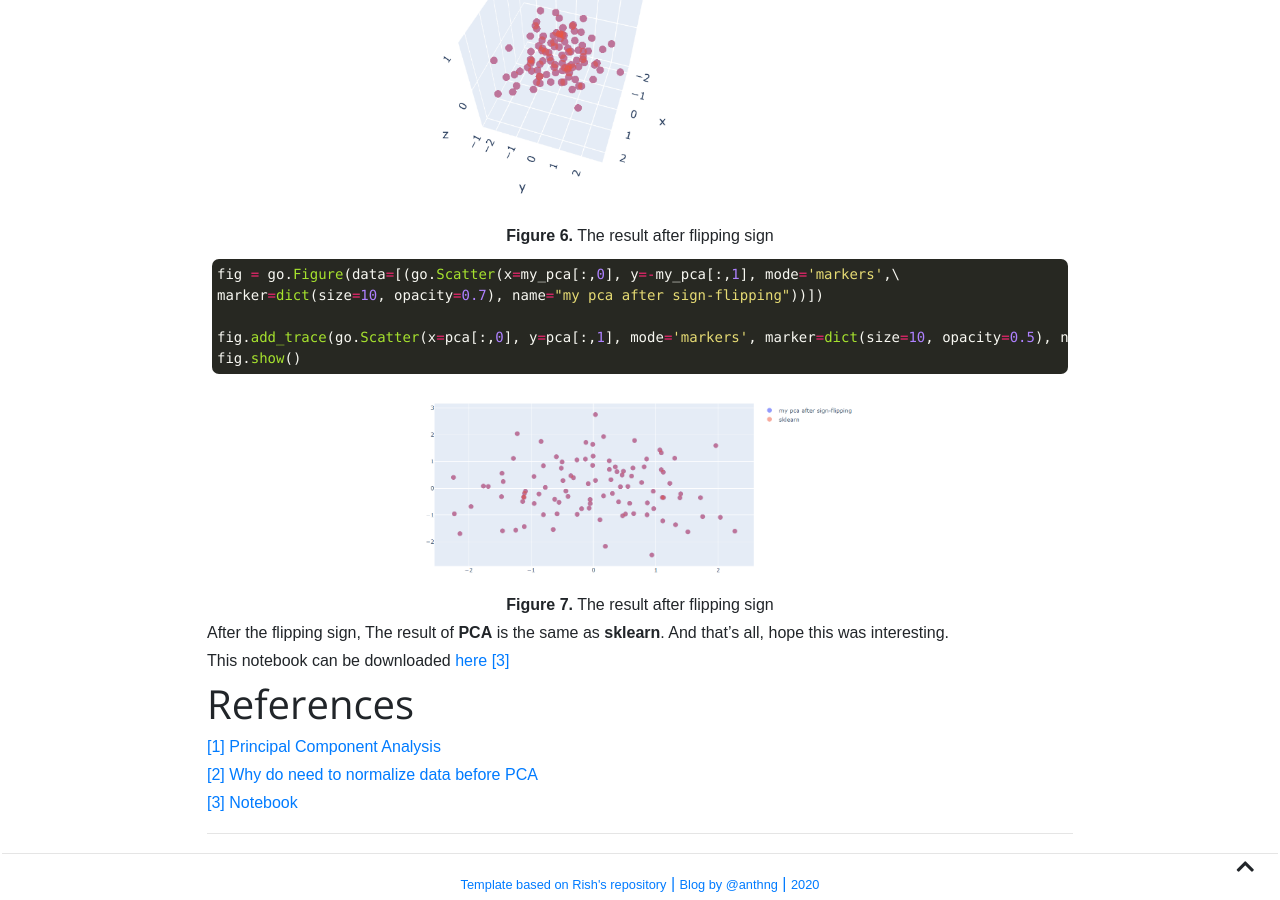
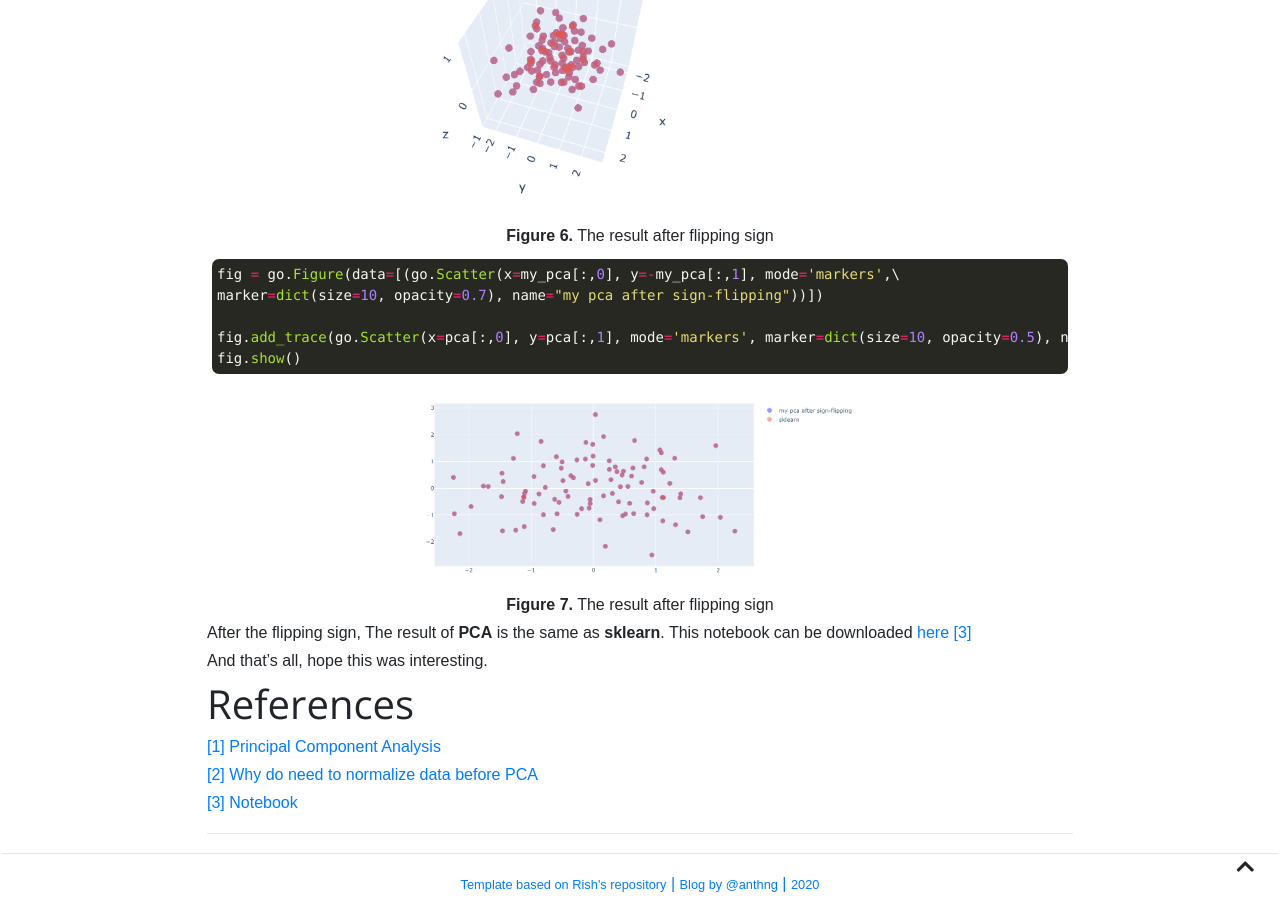
Before and after one commit to anthng/anthng.github.io, a Jekyll site: the page built from _posts/2021-02-16-pca.markdown, in a window 1280 px wide and 900 px high, scrolled down 11007 px. Built offline with Jekyll 4.4.1, drawn with Linux system fonts in a browser that asks for light colours; formulas are drawn with MathJax 3; comment, search, counter and statistics services are not loaded; some of the changed lines change nothing that is shown.

Commit message:
update pca

```diff
--- a/_posts/2021-02-16-pca.markdown
+++ b/_posts/2021-02-16-pca.markdown
@@ -1,7 +1,7 @@
 ---
 layout: post
 title:  Implementation of PCA in Python
-excerpt: ""
+excerpt: "PCA - A well-known dimensionality reduction"
 categories:
     - Data
 tags:
@@ -487,13 +487,13 @@
 </a>
 <p style="text-align: center;" ><b>Figure 7.</b> The result after flipping sign</p>
 
-After the flipping sign, The result of **PCA** is the same as **sklearn**. And that's all, hope this was interesting.
+After the flipping sign, The result of **PCA** is the same as **sklearn**. This notebook can be downloaded [here [3]](https://nbviewer.jupyter.org/github/anthng/anthng.github.io/blob/main/_notebooks/pca/pca.ipynb)
 
-This notebook can be downloaded [here [3]]()
+And that's all, hope this was interesting.
 
 # References
 [[1] Principal Component Analysis](https://en.wikipedia.org/wiki/Principal_component_analysis)
 
 [[2] Why do need to normalize data before PCA](https://stats.stackexchange.com/questions/69157/why-do-we-need-to-normalize-data-before-principal-component-analysis-pca#:~:text=2%20Answers&text=Normalization%20is%20important%20in%20PCA,have%20not%20normalized%20the%20data.)
 
-[[3] Notebook]()
+[[3] Notebook](https://nbviewer.jupyter.org/github/anthng/anthng.github.io/blob/main/_notebooks/pca/pca.ipynb)
```
